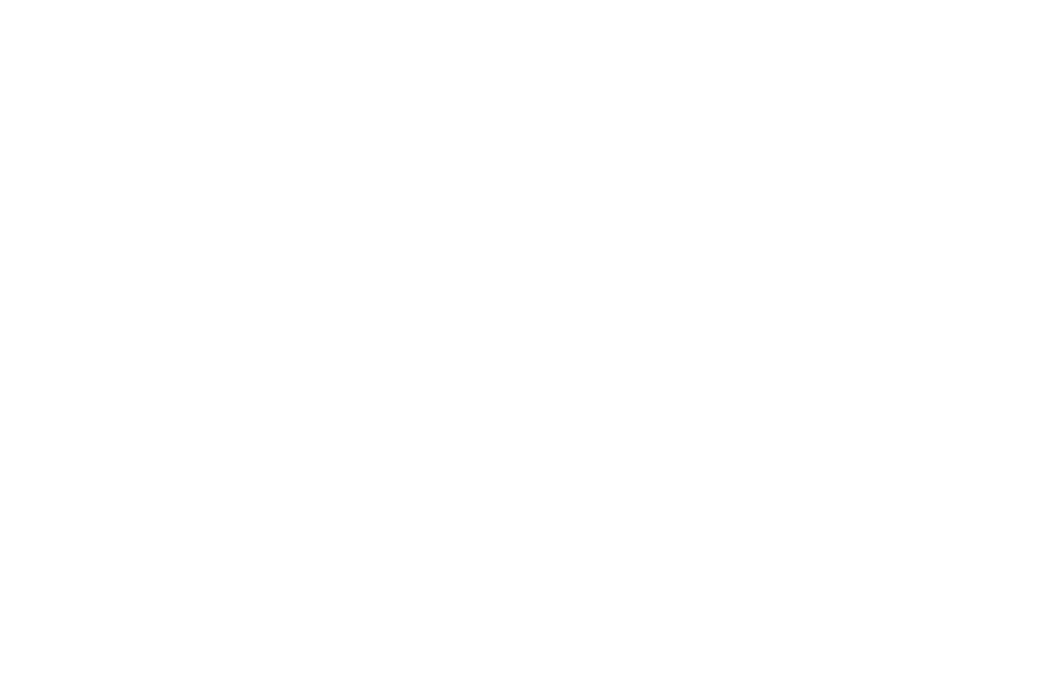
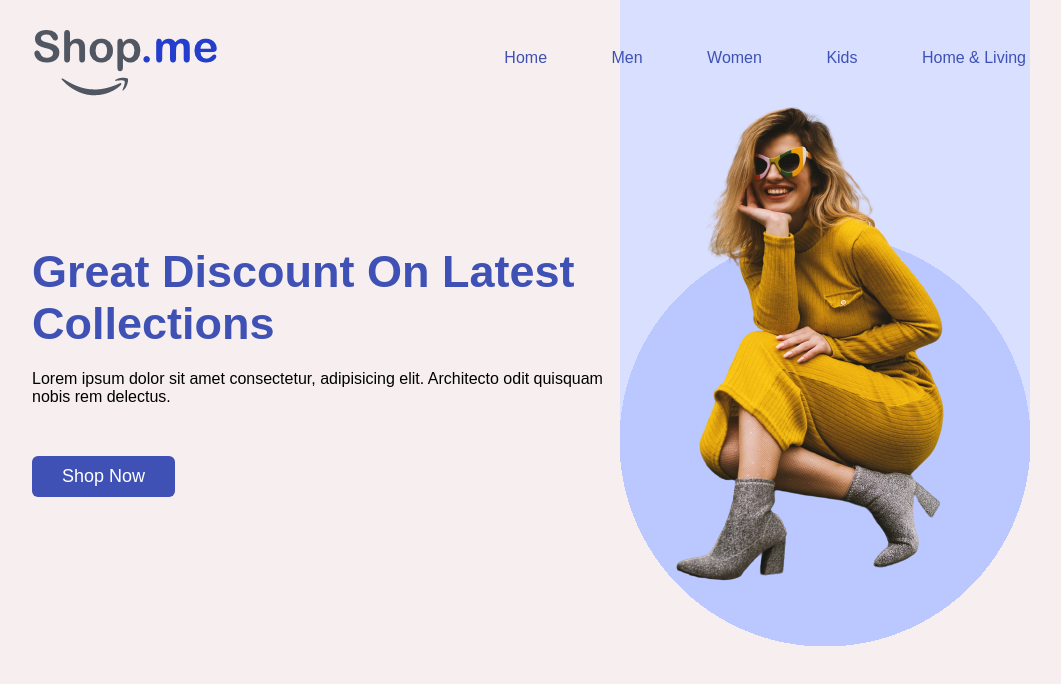
Before and after one commit to jun0925/website_shop, a plain HTML site: page index.html in a window 1280 px wide. Shown: the whole page, without its empty margins (96-1157 px from the left). Drawn offline with Linux system fonts and the light colour scheme.

Commit message:
complete

```diff
--- a/index.html
+++ b/index.html
@@ -8,6 +8,26 @@
     <link rel="stylesheet" href="style.css">
 </head>
 <body>
+    <div class="header">
+        <nav>
+            <img src="images/logo.png" alt="logo">
+            <ul>
+                <li><a href="#">Home</a></li>
+                <li><a href="#">Men</a></li>
+                <li><a href="#">Women</a></li>
+                <li><a href="#">Kids</a></li>
+                <li><a href="#">Home & Living</a></li>
+            </ul>
+        </nav>
+        <div class="text-box">
+            <h1>Great Discount On Latest Collections</h1>
+            <p>Lorem ipsum dolor sit amet consectetur, adipisicing elit. Architecto odit quisquam nobis rem delectus.</p>
+            <a href="#">Shop Now</a>
+        </div>
 
+        <div class="user-box">
+            <img src="images/user.png" alt="user">
+        </div>
+    </div>
 </body>
 </html>
--- a/style.css
+++ b/style.css
@@ -4,3 +4,68 @@
     box-sizing: border-box;
     font-family: 'Poppins', sans-serif;
 }
+
+.header {
+    width: 100%;
+    height: 100vh;
+    padding: 0 10%;
+    background: #f7efef;
+}
+
+nav {
+    width: 100%;
+    display: flex;
+    justify-content: space-between;
+    padding: 20px 0;
+    align-items: center;
+    position: relative;
+    z-index: 100;
+}
+
+nav ul li {
+    display: inline-block;
+    list-style: none;
+    margin: 10px 30px;
+}
+
+nav ul li a {
+    text-decoration: none;
+    color: #3f51b5;
+}
+
+.text-box {
+    margin-top: 130px;
+    max-width: 600px;
+}
+
+.text-box h1 {
+    font-size: 45px;
+    margin-bottom: 20px;
+    color: #3f51b5;
+}
+
+.text-box a {
+    display: inline-block;
+    text-decoration: none;
+    color: #fff;
+    background: #3f51b5;
+    padding: 10px 30px;
+    font-size: 18px;
+    margin-top: 50px;
+    border-radius: 6px;
+}
+
+.user-box {
+    background: #d9e0ff;
+    position: absolute;
+    top: 0;
+    right: 12%;
+    z-index: 1;
+}
+
+.user-box img {
+    display: block;
+    padding-top: 100px;
+    width: 410px;
+    margin-bottom: -205px;
+}
```
